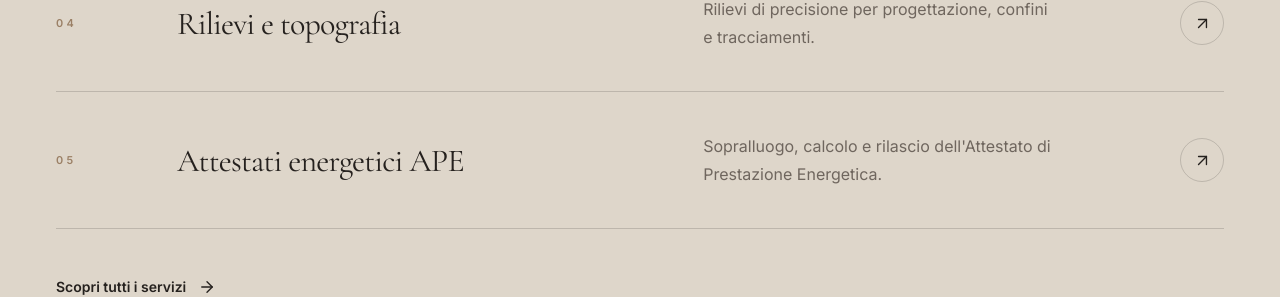
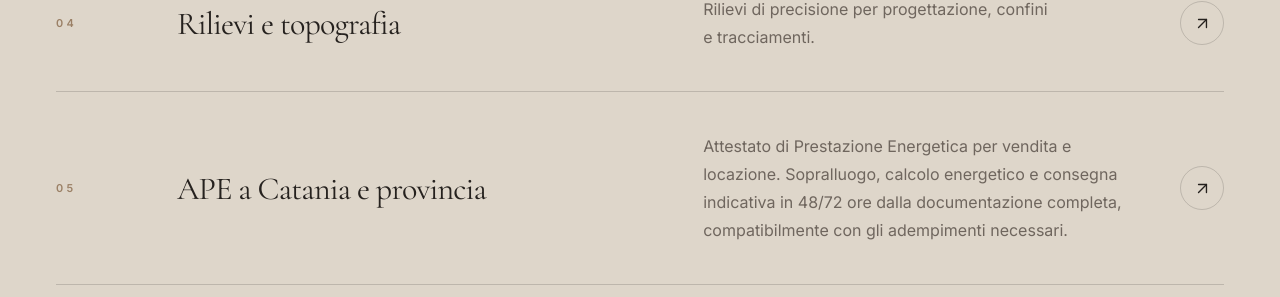
Before and after one commit to Conca91/mirone-studio, a Next.js app: page / in a window 1280 px wide. Shown: the part 3440-3737 px from the top of the page. Built offline with nearby package versions, Linux system fonts and the light colour scheme.

Commit message:
Ottimizzazione SEO homepage APE Catania

```diff
--- a/components/home/Services.tsx
+++ b/components/home/Services.tsx
@@ -1,3 +1,4 @@
+
 import Link from "next/link";
 import { ArrowRight, ArrowUpRight } from "lucide-react";
 import { services } from "@/data/services";
@@ -31,7 +32,11 @@ export default function Services() {
           {services.slice(0, 5).map((service) => (
             <Link
               key={service.slug}
-              href={`/servizi#${service.slug}`}
+              href={
+                service.slug === "ape"
+                  ? "/servizi/ape"
+                  : `/servizi#${service.slug}`
+              }
               className="group grid gap-5 border-b border-black/15 py-8 sm:grid-cols-[0.18fr_1fr_0.9fr_auto] sm:items-center sm:gap-8 lg:py-10"
             >
               <span className="eyebrow text-black/45">
--- a/data/services.ts
+++ b/data/services.ts
@@ -1,65 +1,130 @@
+
 export const services = [
   {
     slug: "progettazione",
     number: "01",
     title: "Progettazione architettonica",
-    summary: "Nuove costruzioni, ristrutturazioni, ampliamenti e soluzioni su misura.",
-    items: ["Nuove costruzioni", "Ristrutturazioni", "Ampliamenti", "Studi di fattibilità", "Rendering e visualizzazione 3D"],
+    summary:
+      "Nuove costruzioni, ristrutturazioni, ampliamenti e soluzioni su misura.",
+    items: [
+      "Nuove costruzioni",
+      "Ristrutturazioni",
+      "Ampliamenti",
+      "Studi di fattibilità",
+      "Rendering e visualizzazione 3D",
+    ],
   },
   {
     slug: "pratiche-edilizie",
     number: "02",
     title: "Pratiche edilizie",
-    summary: "Gestione dell'iter autorizzativo dalla verifica preliminare alla chiusura.",
-    items: ["CILA", "SCIA", "SCIA alternativa al Permesso di Costruire", "Permesso di Costruire", "Sanatorie edilizie", "Agibilità"],
+    summary:
+      "Gestione dell'iter autorizzativo dalla verifica preliminare alla chiusura.",
+    items: [
+      "CILA",
+      "SCIA",
+      "SCIA alternativa al Permesso di Costruire",
+      "Permesso di Costruire",
+      "Sanatorie edilizie",
+      "Agibilità",
+    ],
   },
   {
     slug: "catasto",
     number: "03",
     title: "Catasto",
-    summary: "Aggiornamenti e regolarizzazioni catastali per fabbricati e terreni.",
-    items: ["DOCFA", "Accatastamenti", "Variazioni catastali", "Volture", "Tipi mappali", "Frazionamenti"],
+    summary:
+      "Aggiornamenti e regolarizzazioni catastali per fabbricati e terreni.",
+    items: [
+      "DOCFA",
+      "Accatastamenti",
+      "Variazioni catastali",
+      "Volture",
+      "Tipi mappali",
+      "Frazionamenti",
+    ],
   },
   {
     slug: "topografia",
     number: "04",
     title: "Rilievi e topografia",
-    summary: "Rilievi di precisione per progettazione, confini e tracciamenti.",
-    items: ["Rilievi plano-altimetrici", "Rilievi GPS", "Tracciamenti", "Riconfinamenti", "Restituzioni CAD e GIS"],
+    summary:
+      "Rilievi di precisione per progettazione, confini e tracciamenti.",
+    items: [
+      "Rilievi plano-altimetrici",
+      "Rilievi GPS",
+      "Tracciamenti",
+      "Riconfinamenti",
+      "Restituzioni CAD e GIS",
+    ],
   },
   {
     slug: "ape",
     number: "05",
-    title: "Attestati energetici APE",
-    summary: "Sopralluogo, calcolo e rilascio dell'Attestato di Prestazione Energetica.",
-    items: ["Compravendite", "Locazioni", "Nuove costruzioni", "Ristrutturazioni", "Aggiornamento APE"],
+    title: "APE a Catania e provincia",
+    summary:
+      "Attestato di Prestazione Energetica per vendita e locazione. Sopralluogo, calcolo energetico e consegna indicativa in 48/72 ore dalla documentazione completa, compatibilmente con gli adempimenti necessari.",
+    items: [
+      "Compravendite",
+      "Locazioni",
+      "Nuove costruzioni",
+      "Ristrutturazioni",
+      "Aggiornamento APE",
+    ],
   },
   {
     slug: "direzione-lavori",
     number: "06",
     title: "Direzione lavori",
-    summary: "Controllo tecnico e coordinamento dell'esecuzione dell'intervento.",
-    items: ["Direzione lavori", "Contabilità lavori", "SAL", "Coordinamento tecnico", "Assistenza al collaudo"],
+    summary:
+      "Controllo tecnico e coordinamento dell'esecuzione dell'intervento.",
+    items: [
+      "Direzione lavori",
+      "Contabilità lavori",
+      "SAL",
+      "Coordinamento tecnico",
+      "Assistenza al collaudo",
+    ],
   },
   {
     slug: "sicurezza",
     number: "07",
     title: "Sicurezza nei cantieri",
-    summary: "Coordinamento e documentazione per una gestione consapevole del cantiere.",
-    items: ["PSC", "Coordinamento in progettazione", "Coordinamento in esecuzione", "Assistenza documentale"],
+    summary:
+      "Coordinamento e documentazione per una gestione consapevole del cantiere.",
+    items: [
+      "PSC",
+      "Coordinamento in progettazione",
+      "Coordinamento in esecuzione",
+      "Assistenza documentale",
+    ],
   },
   {
     slug: "successioni-consulenze",
     number: "08",
     title: "Successioni e consulenze",
-    summary: "Supporto tecnico per passaggi immobiliari, stime e verifiche.",
-    items: ["Dichiarazioni di successione", "Volture conseguenti", "Perizie estimative", "Valutazioni immobiliari", "Due diligence"],
+    summary:
+      "Supporto tecnico per passaggi immobiliari, stime e verifiche.",
+    items: [
+      "Dichiarazioni di successione",
+      "Volture conseguenti",
+      "Perizie estimative",
+      "Valutazioni immobiliari",
+      "Due diligence",
+    ],
   },
   {
     slug: "bim-digitale",
     number: "09",
     title: "BIM e modellazione digitale",
-    summary: "Modelli informativi, restituzioni tecniche e comunicazione visiva del progetto.",
-    items: ["Modellazione BIM", "Restituzione CAD", "Modellazione 3D", "Rendering fotorealistici", "Coordinamento digitale"],
+    summary:
+      "Modelli informativi, restituzioni tecniche e comunicazione visiva del progetto.",
+    items: [
+      "Modellazione BIM",
+      "Restituzione CAD",
+      "Modellazione 3D",
+      "Rendering fotorealistici",
+      "Coordinamento digitale",
+    ],
   },
 ] as const;
```
